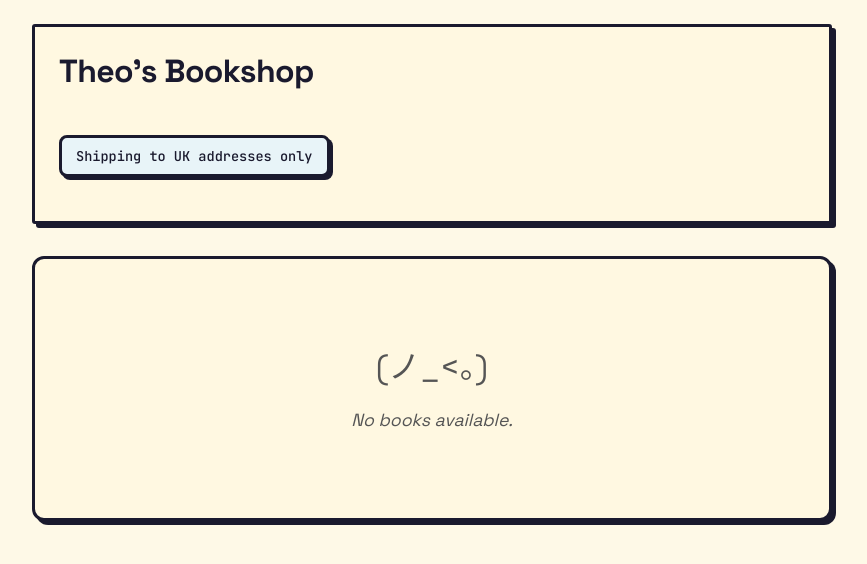
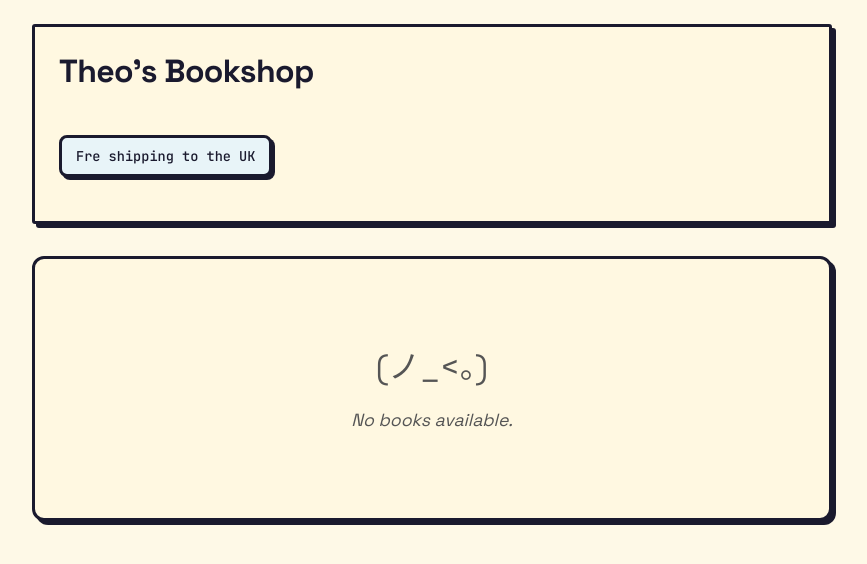
Before and after one commit to sirodoht/bookstore, a Django app: template books/templates/books/book_list.html in a window 1280 px wide. Shown: the top 564 px of the page, without its empty margins (208-1075 px from the left). Run offline with Django 3.2, Linux system fonts and the light colour scheme; the template is opened without the code that fills it, so the values that code supplies are empty.

Commit message:
style: enlarge book covers and update shipping notice

```diff
--- a/books/templates/books/book_list.html
+++ b/books/templates/books/book_list.html
@@ -34,8 +34,8 @@
     }
 
     .book-cover {
-      width: 100px;
-      height: 140px;
+      width: 130px;
+      height: 180px;
       background: linear-gradient(135deg, #e9ecef 0%, #dee2e6 100%);
       border: 2px solid var(--border-color);
       border-radius: 3px;
@@ -143,10 +143,6 @@
       background: #e69350;
     }
 
-    .buy-button:active {
-      transform: scale(0.98);
-    }
-
     .buy-button::before {
       content: "→";
       font-weight: 700;
@@ -177,7 +173,7 @@
       <h1 class="site-title">Theo’s Bookshop</h1>
     </div>
     <div class="shipping-notice">
-      <span class="badge">Shipping to UK addresses only</span>
+      <span class="badge">Fre shipping to the UK</span>
     </div>
   </header>
 
```
